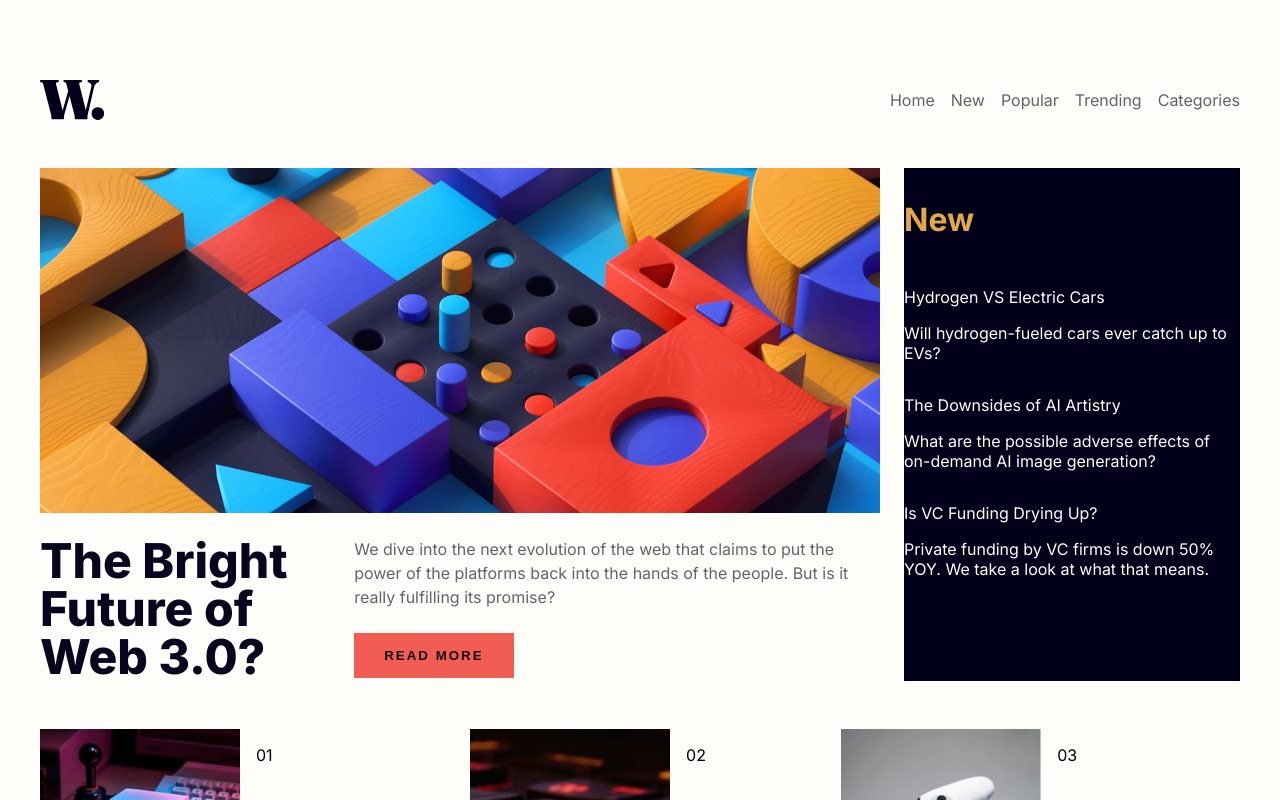
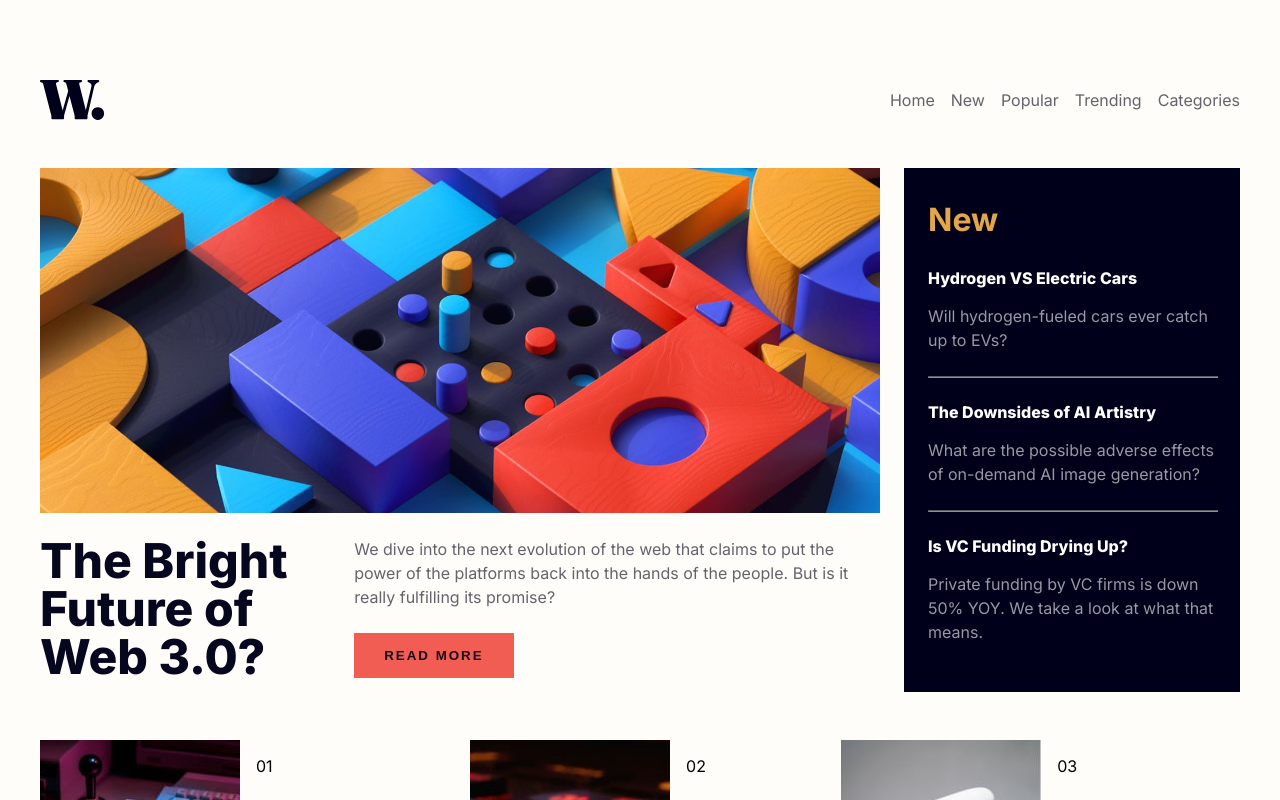
Before and after one commit to nadejda-g/news-homepage-react, a Next.js app: page / in a window 1280 px wide. Shown: the top 800 px of the page. Built offline with nearby package versions, Linux system fonts and the light colour scheme.

Commit message:
adds styles for news articles

```diff
--- a/app/page.jsx
+++ b/app/page.jsx
@@ -23,9 +23,14 @@ export default function Homepage() {
               <MainArticle/>
               <div className={styles.newArticles}>
                   <p>New</p>
-                  <NewArticle title={'Hydrogen VS Electric Cars'} description={'Will hydrogen-fueled cars ever catch up to EVs?'}/>
-                  <NewArticle title={'The Downsides of AI Artistry'} description={'What are the possible adverse effects of on-demand AI image generation?'}/>
-                  <NewArticle title={'Is VC Funding Drying Up?'} description={'Private funding by VC firms is down 50% YOY. We take a look at what that means.'}/>
+                  <NewArticle title={'Hydrogen VS Electric Cars'}
+                              description={'Will hydrogen-fueled cars ever catch up to EVs?'}/>
+                  <hr/>
+                  <NewArticle title={'The Downsides of AI Artistry'}
+                              description={'What are the possible adverse effects of on-demand AI image generation?'}/>
+                  <hr/>
+                  <NewArticle title={'Is VC Funding Drying Up?'}
+                              description={'Private funding by VC firms is down 50% YOY. We take a look at what that means.'}/>
               </div>
           </div>
 
--- a/app/page.module.css
+++ b/app/page.module.css
@@ -81,17 +81,34 @@
   flex-direction: column;
   align-items: flex-start;
   background-color: #00001A;
-  height: 100%;
+  padding: 2rem 1.5rem;
+}
+
+.newArticles hr {
+  width: 100%;
+  color: white;
+  opacity: 0.6;
 }
 
 .newArticles > p {
   color: #E3A64B;
   font-weight: 700;
   font-size: 2rem;
+  margin: 0;
+  margin-bottom: 0.8rem;
 }
 
-.newArticleCard p {
+.newArticleTitle {
+  font-weight: 800;
   color: white;
+}
+
+.newArticleDescription {
+  font-weight: 400;
+  font-size: 1rem;
+  line-height: 1.5;
+  color: white;
+  opacity: 0.6;
 }
 
 .popularArticles {
--- a/lib/components/NewArticle.jsx
+++ b/lib/components/NewArticle.jsx
@@ -3,8 +3,8 @@ import styles from '@/app/page.module.css'
 export default function NewArticle({title, description}) {
     return (
         <div className={styles.newArticleCard}>
-            <p>{title}</p>
-            <p>{description}</p>
+            <p className={styles.newArticleTitle}>{title}</p>
+            <p className={styles.newArticleDescription}>{description}</p>
         </div>
     )
 }
```
